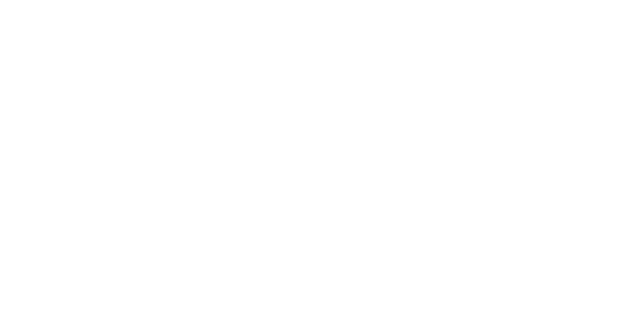
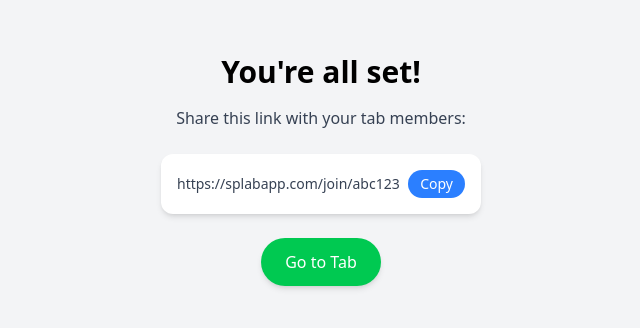
Before and after one commit to eugeneh1217/splab_cont, a React (Vite) app in the folder frontend/: page /get_link in a window 1280 px wide. Before the commit this address had no page. Shown: the part 230-558 px from the top of the page, without its empty margins (319-959 px from the left). Built offline with nearby package versions, Linux system fonts and the light colour scheme.

Commit message:
get link page

```diff
--- a/frontend/src/App.jsx
+++ b/frontend/src/App.jsx
@@ -5,6 +5,7 @@
 import MemberFInal from "./integrals/MemberFInal";
 import Upload from "./integrals/Upload";
 import MemberHome from "./integrals/MemberHome";
+import GetLink from "./integrals/GetLink";
 
 function App() {
   return (
@@ -16,6 +17,7 @@
           <Route path="/member_final" element={<MemberFInal />} />
           <Route path="/upload" element={<Upload />} />
           <Route path="/member_home" element={<MemberHome />} />
+          <Route path="/get_link" element={<GetLink />} />
         </Routes>
       </BrowserRouter>
     </div>
--- /dev/null
+++ b/frontend/src/integrals/GetLink.jsx
@@ -0,0 +1,37 @@
+import React from "react";
+
+const GetLink = () => {
+  const shareLink = "https://splabapp.com/join/abc123";
+
+  const handleCopy = () => {
+    navigator.clipboard.writeText(shareLink);
+  };
+
+  return (
+    <div className="flex flex-col items-center justify-center min-h-screen bg-gray-100 p-6 text-center">
+      <h2 className="text-3xl font-semibold mb-4">You're all set!</h2>
+      <p className="text-gray-700 mb-6">
+        Share this link with your tab members:
+      </p>
+
+      <div className="flex items-center justify-between bg-white rounded-xl shadow-md p-4 w-full max-w-xs mb-6">
+        <span className="text-sm text-gray-700 truncate">{shareLink}</span>
+        <button
+          onClick={handleCopy}
+          className="ml-2 px-3 py-1 bg-blue-500 text-white rounded-full text-sm hover:bg-blue-600 transition"
+        >
+          Copy
+        </button>
+      </div>
+
+      <button
+        onClick={() => alert("Let's Go!")}
+        className="px-6 py-3 bg-green-500 text-white rounded-full shadow-md hover:bg-green-600 transition"
+      >
+        Go to Tab
+      </button>
+    </div>
+  );
+};
+
+export default GetLink;
```
